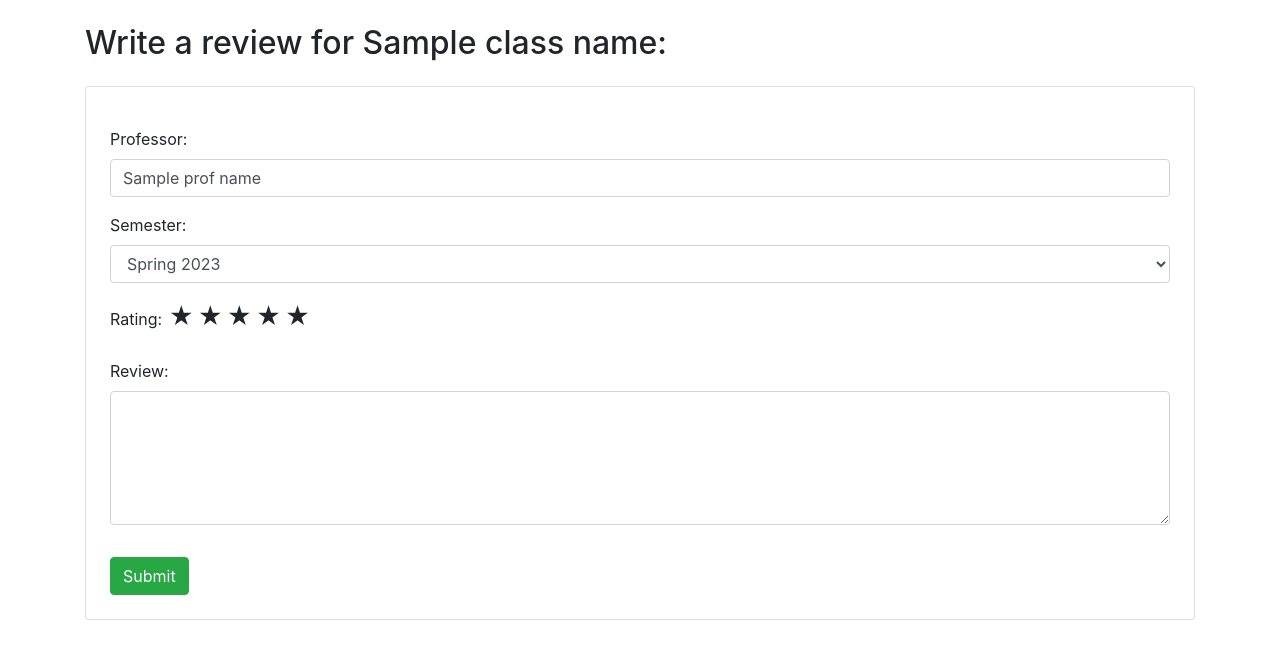
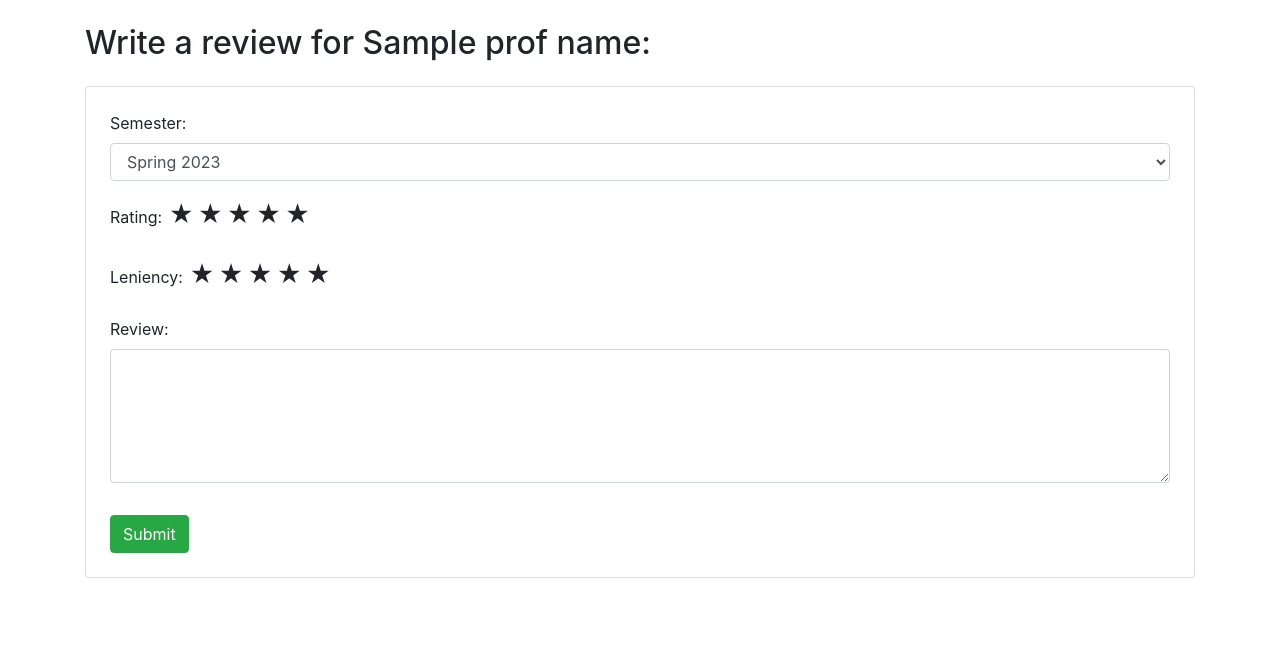
Before and after one commit to ryan-robinson1/databases_project, a PHP site: template templates/add_prof_review.php in a window 1280 px wide. Shown: the part 56-715 px from the top of the page. Run offline with PHP 8.4, Linux system fonts and the light colour scheme; the template is opened without the code that fills it: most values are stand-ins (such as "Sample title", 1, 10 or a date in 2020); data that the repository does not hold is empty.

Commit message:
Added ability to review professors

```diff
--- a/templates/add_prof_review.php
+++ b/templates/add_prof_review.php
@@ -79,18 +79,13 @@
     </nav>
 
     <div class="container">
-        <h2 class="my-4">Write a review for <?= $class_name ?>:</h2>
+        <h2 class="my-4">Write a review for <?= $prof_name ?>:</h2>
         <div class="card p-4">
-            <form>
-                <div class="form-group mt-3">
-                    <label for="rating">Professor:</label>
-                    <div class="thin-card">
-                        <?= htmlspecialchars($prof_name) ?>
-                    </div>
-                </div>
+            <form action="?command=submit_prof_review" method="post">
+                <input type="hidden" name="prof_id" value="<?= $_profID ?>">
                 <div class="form-group">
                     <label for="semester">Semester:</label>
-                    <select class="form-control" id="semester">
+                    <select class="form-control" id="semester" name="semester">
                         <option>Spring 2023</option>
                         <option>Fall 2022</option>
                         <option>Spring 2022</option>
@@ -110,12 +105,19 @@
                     </div>
                 </div>
 
-
-
+                <div class="form-group mt-3">
+                    <label for="difficulty">Leniency:</label>
+                    <div class="rating">
+                        <?php for ($i = 5; $i >= 1; $i--) : ?>
+                            <input type="radio" name="leniency" id="leniency-<?= $i ?>" value="<?= $i ?>">
+                            <label for="leniency-<?= $i ?>">&#9733;</label>
+                        <?php endfor; ?>
+                    </div>
+                </div>
 
                 <div class="form-group mt-3">
                     <label for="review">Review:</label>
-                    <textarea class="form-control" id="review" rows="5"></textarea>
+                    <textarea class="form-control" name="review" id="review" rows="5"></textarea>
                 </div>
                 <button type="submit" class="btn btn-success mt-3">Submit</button>
             </form>
--- a/templates/professor_reviews.php
+++ b/templates/professor_reviews.php
@@ -50,8 +50,8 @@
         <hr>
         <b>Classes Taught: </b> <?= $comma_separated_classes ?>
         <hr>
-        <form action="?command=add_review" method="post">
-          <input type="hidden" name="classid" value='<?= $_classID ?>'>
+        <form action="?command=add_prof_review" method="post">
+          <input type="hidden" name="profid" value='<?= $_profID ?>'>
           <?php if (isset($_SESSION["loggedin_username"])) : ?>
             <button type="submit" class="btn btn-success mt-3" style="margin-bottom:10px">+Add Review</button>
           <?php else : ?>
```
Also changed, not shown: classes/Controller.php (+36 -0 lines).
